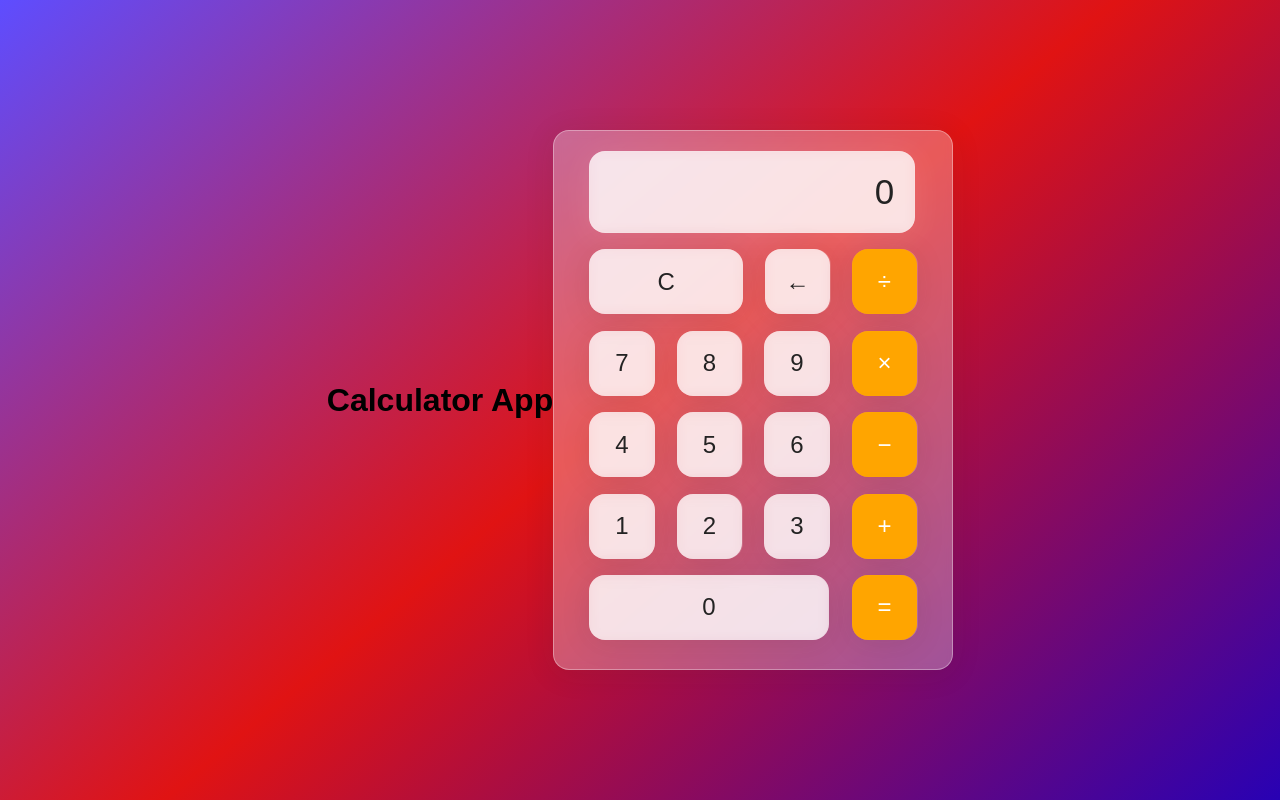
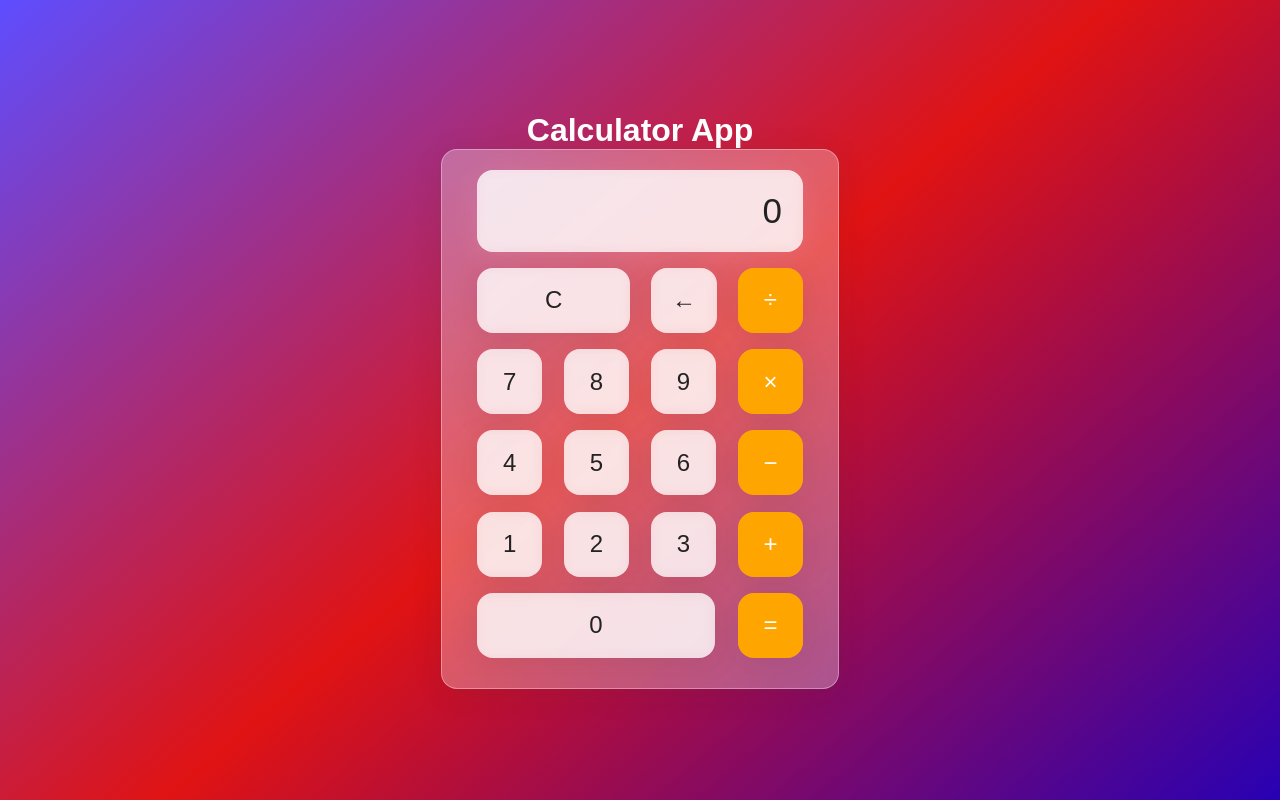
Before and after one commit to aselapasinduD/Calculator-app-javascript, a plain HTML site: page index.html in a window 1280 px wide. Drawn offline with Linux system fonts and the light colour scheme.

Commit message:
Update Calculator styles.css

```diff
--- a/Calculator styles.css
+++ b/Calculator styles.css
@@ -13,7 +13,7 @@ body {
     align-items: center;
     background: linear-gradient(320deg, #2801b4, #e01313, #5e4dff);
     display: flex;
-    flex-direction: row;
+    flex-direction: column;
     font-family: 'Dosis', sans-serif;
     font-display: swap;
     height: inherit;
@@ -22,6 +22,7 @@ body {
 
 h1 {
     text-align: center;
+    color: #ffffff;
 }
 
 .wrapper {
```
